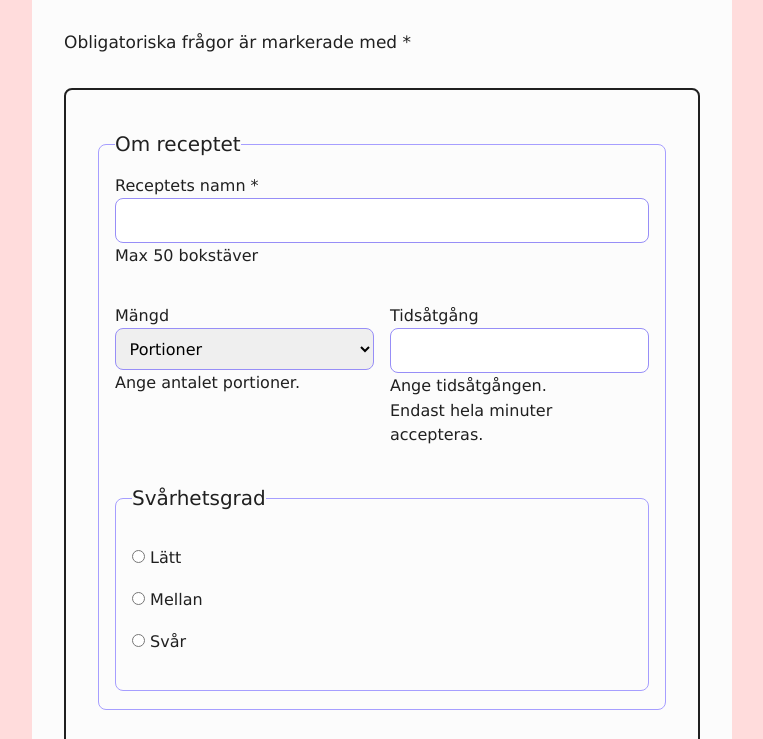
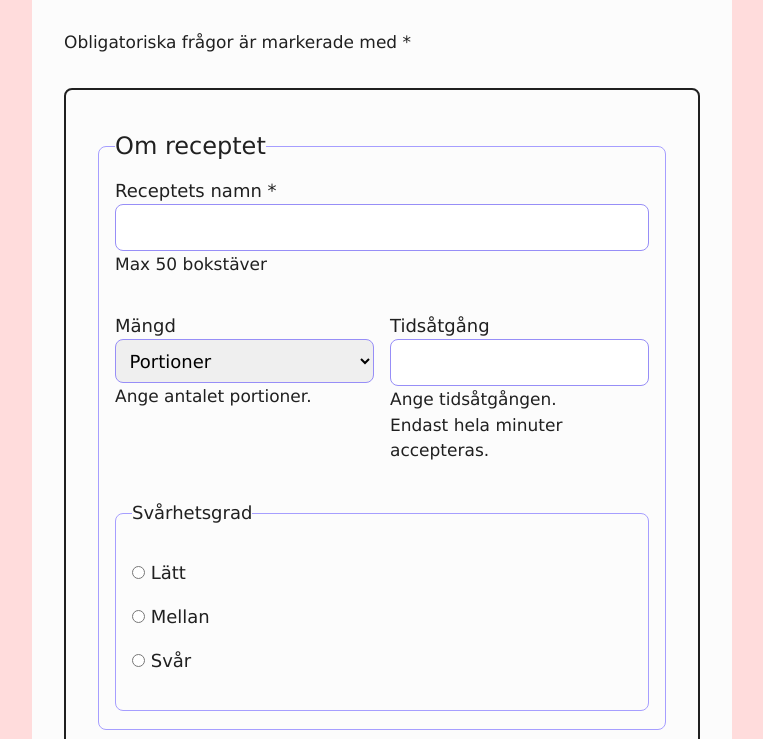
Before and after one commit to AnnaKarinRonnegard/ReceptSajt, a plain HTML site: page ReceptForm/index.html in a window 1280 px wide. Shown: the part 366-1105 px from the top of the page, without its empty margins (258-1021 px from the left). Drawn offline with Linux system fonts and the light colour scheme.

Commit message:
font-size och -weight justerat igen..

```diff
--- a/ReceptForm/style.css
+++ b/ReceptForm/style.css
@@ -116,7 +116,6 @@ textarea {
 }
 
 fieldset {
-  font-size: var(--fs-small);
   margin-block-start: var(--m-space-medium);
   border: 0.09rem solid oklch(from var(--AK-blue) 75% c h);
   border-radius: 0.5rem;
@@ -125,22 +124,12 @@ fieldset {
   div {
     margin-block: var(--m-space-small);
   }
-  *:not(legend) {
-    font-size: var(--fs-small);
-  }
 }
 
-legend {
-  font-size: var(--fs-medium);
-}
-
-fieldset fieldset[role="radiogroup"] {
+* fieldset[role="radiogroup"] {
   border: 0.045rem solid oklch(from var(--AK-blue) 75% c h);
   margin-block: var(--m-space-small);
   padding-block-end: var(--p-space-small);
-  legend {
-    font-size: var(--fs-medium);
-  }
   div {
     margin-block: var(--m-space-small);
     :hover {
```
